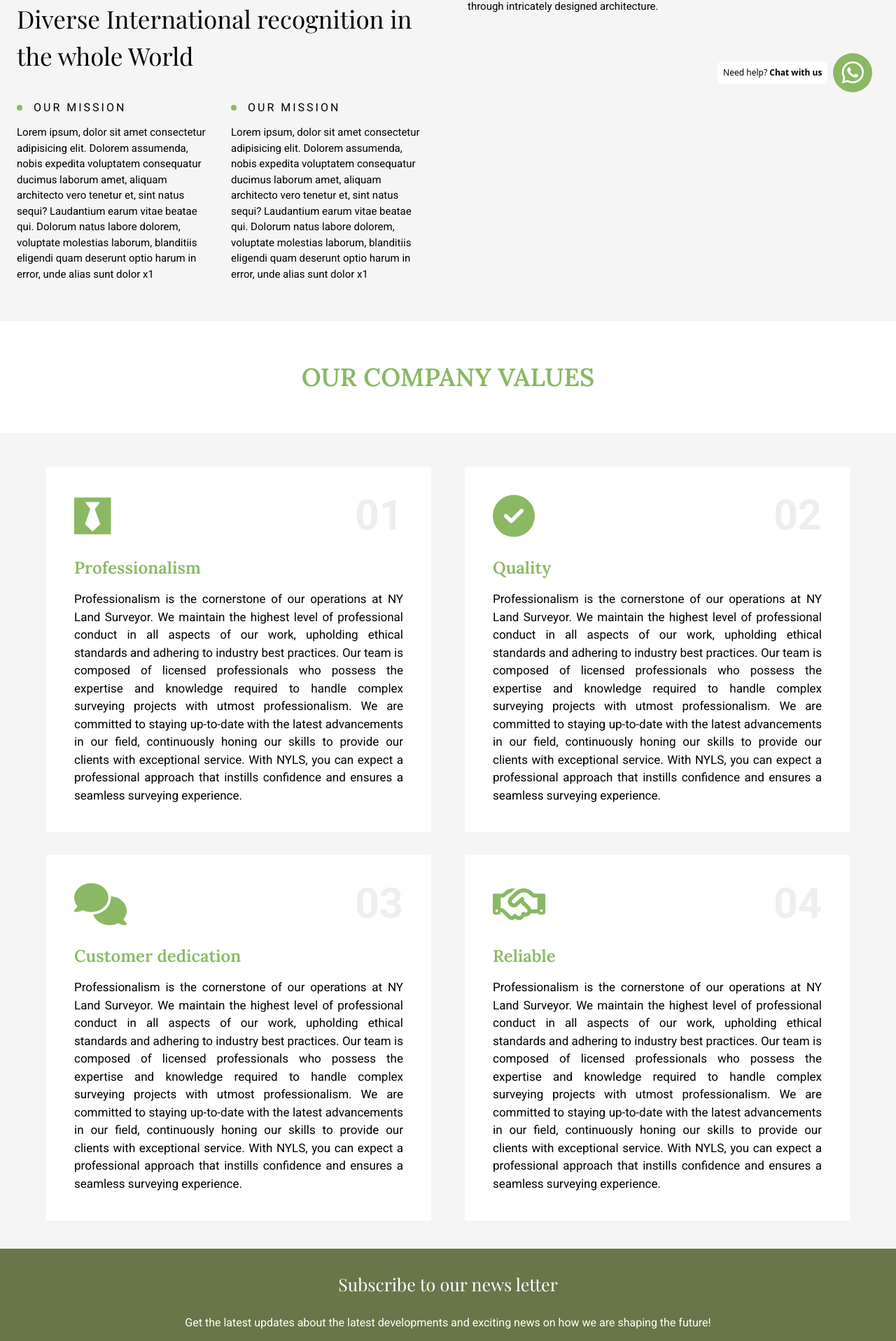
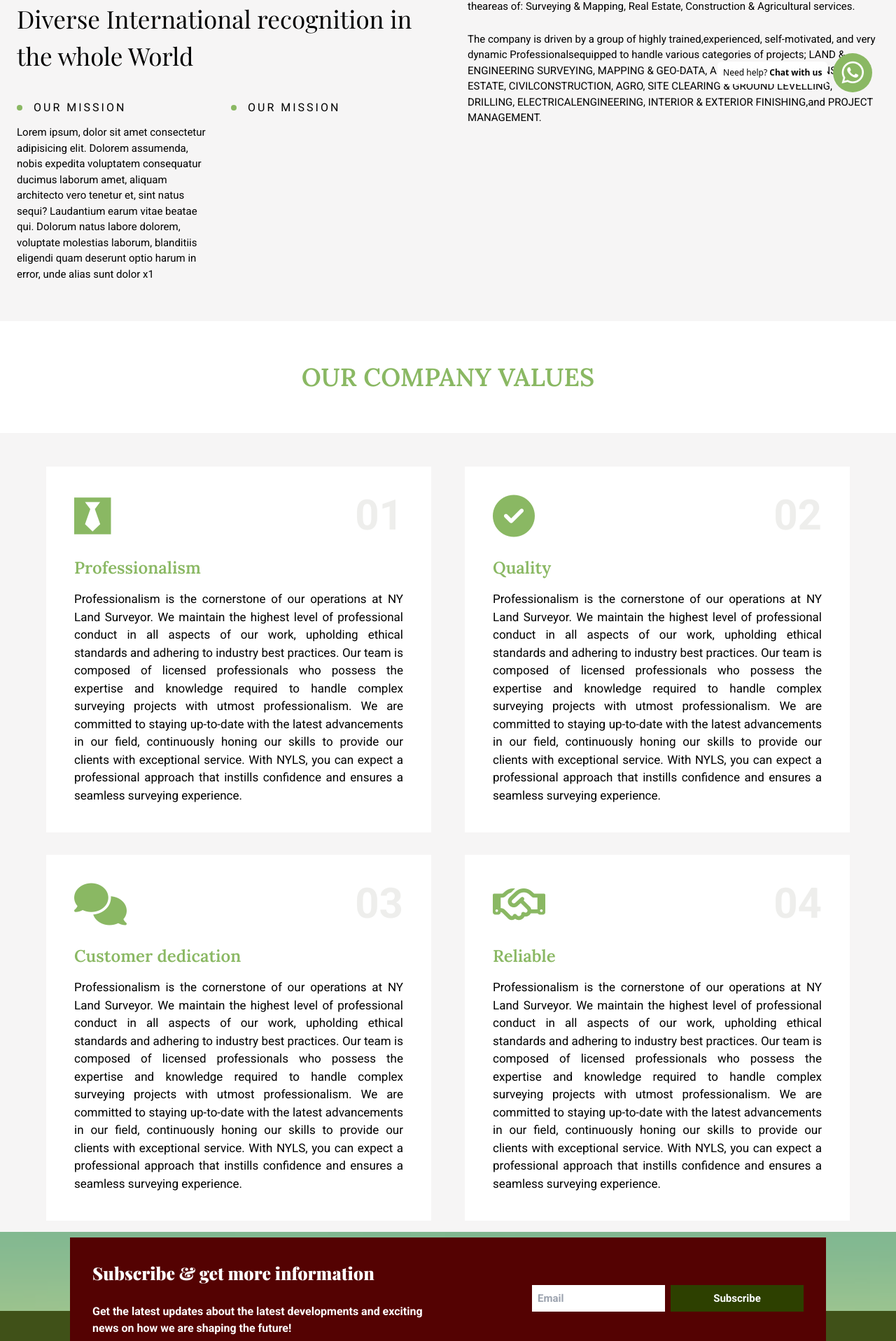
Before and after one commit to Peteru2/AfricanGroup, a React (Vite) app: page /About in a window 1280 px wide. Shown: the part 652-2569 px from the top of the page at 70% size. Built offline with nearby package versions, Linux system fonts and the light colour scheme; a web font is replaced by a local one.

Commit message:
Newsletter modified

```diff
--- a/src/Views/About.jsx
+++ b/src/Views/About.jsx
@@ -7,6 +7,7 @@ import NewsLetter from "../component/NewsLetter";
 import CompanyValues from "../component/AboutComp/CompanyValues";
 import BackgroundImgWord from "../component/AboutComp/BackgroundImgAndWord";
 import Mission from "../component/AboutComp/Mission";
+import Team from "../component/AboutComp/Team";
 const About = () => {
     return (
         <>
@@ -15,11 +16,13 @@ const About = () => {
             <BackgroundImgWord />
             <Mission />
             <CompanyValues />
+            <Team />
 
         </section>
+        {/* <NewsLetter /> */}
+            <Footer />
         <Chat />
-        <NewsLetter />
-            <Footer />
+
         </>
      );
 }
--- a/src/Views/Landing.jsx
+++ b/src/Views/Landing.jsx
@@ -33,7 +33,7 @@ const Landing = () => {
                 <Values />
             </section>
             <Chat />
-            <NewsLetter />
+            {/* <NewsLetter /> */}
 
             <Footer />
             </>
--- a/src/component/AboutComp/Mission.jsx
+++ b/src/component/AboutComp/Mission.jsx
@@ -21,14 +21,20 @@ const Mission = () => {
                                         <h2 className="h-2 w-2 rounded-full bg-private mr-4"></h2>
                                         <h2 className="my-3 tracking-[3px]">OUR MISSION</h2>
                                     </div>
-                                    <h4 className="text-[15px]">Lorem ipsum, dolor sit amet consectetur adipisicing elit. Dolorem assumenda, nobis expedita voluptatem consequatur ducimus laborum amet, aliquam architecto vero tenetur et, sint natus sequi? Laudantium earum vitae beatae qui. Dolorum natus labore dolorem, voluptate molestias laborum, blanditiis eligendi quam deserunt optio harum in error, unde alias sunt dolor x1</h4>
+                                    <h4 className="text-[15px] mb-6">
+
+                         </h4>
+
                                 </div>
                             </div>
 
 
                         </div>
                         <div className="text-[15px]">
-                            <h4>Sujimoto is Nigeria’s foremost luxury real estate and construction company that is dedicated to redefining the luxury real estate industry with transformative experiences through intricately designed architecture.</h4>
+                            <h4>AFRICAN GROUP Nigeria, is a sole Nigerian Group ofCompanies existing over eight years, which was incorporatedin 2020; for the purpose of providing first class services in theareas of: Surveying & Mapping, Real Estate, Construction & Agricultural services.</h4>
+                            <h4 className="text-[15px] my-6">
+                        The company is driven by a group of highly trained,experienced, self-motivated, and very dynamic Professionalsequipped to handle various categories of projects; LAND & ENGINEERING SURVEYING, MAPPING & GEO-DATA, ARCHITECTURAL DESIGNS, REAL ESTATE, CIVILCONSTRUCTION, AGRO, SITE CLEARING & GROUND LEVELLING, DRILLING, ELECTRICALENGINEERING, INTERIOR & EXTERIOR FINISHING,and PROJECT MANAGEMENT.
+                        </h4>
                         </div>
                         <div>
 
--- a/src/component/AboutComp/Team.jsx
+++ b/src/component/AboutComp/Team.jsx
@@ -1,6 +1,15 @@
 const Team = () => {
     return (
-        <></>
+        <>
+        <div className="about">
+            <section className="bg-private bg-opacity-70 font-roboto py-6">
+                <div className="text-center">
+                    <h4 className="text-[16px] mb-2 text-public">MEET OUR TEAM</h4>
+                    <h2 className="text-white text-[22px] font-playfair font-bold   ">Meet The Founders, Visionares, Enablers</h2>
+                </div>
+            </section>
+            </div>
+        </>
      );
 }
 
--- a/src/component/Footer.jsx
+++ b/src/component/Footer.jsx
@@ -1,10 +1,12 @@
 import { Link } from "react-router-dom";
 import Logo from "../assets/images/AFLOG.jpg"
+import NewsLetter from "./NewsLetter";
 const Footer = () => {
     return (
         <>
-            <section className="  bg-public bg-opacity-90 px-6 md:py-9   pb-12 mt-0 w-full font-roboto text-white text-[15px] font-bold">
-                <div className="grid md:grid-cols-9 md:py-10 py-8 pb-10 grid-cols-1 gap-4 border-b-[1px] border-white ">
+            <section className="footer  bg-public bg-opacity-90 px-6 md:py-9  pb-12 mt-0 w-full font-roboto text-white text-[15px] font-bold">
+                <NewsLetter />
+                <div className="grid md:grid-cols-9  md:pt-[140px] pt-[240px] pb-10 grid-cols-1 gap-4 border-b-[1px] border-white ">
                     <div className="col-span-2 w-full border-b-[1px]  md:py-0 py-4 pb-6 border-white md:border-0">
 
                         <img src={Logo} alt="logo"  className="mb-4 rounded-[10px]"/>
--- a/src/component/LandingPageComp/FirstSection.jsx
+++ b/src/component/LandingPageComp/FirstSection.jsx
@@ -171,8 +171,10 @@ const FirstSection = () => {
                     transition={{ delay: 0.5,
                     staggerChildren: 2}}
                     className="">
-                        <h4 className="font-lora">
-                        Lorem ipsum dolor sit amet consectetur adipisicing elit. Eligendi odio amet, culpa in ab consectetur itaque sed, perspiciatis inventore id expedita distinctio et aperiam. Ea, expedita asperiores iure, velit blanditiis pariatur facilis quisquam iste repellendus dolorem id! Voluptatum ab consequatur velit, asperiores molestiae laudantium perferendis ratione? Nemo, numquam quis non odit accusantium eligendi et excepturi explicabo reprehenderit officia obcaecati fuga delectus molestias aliquid vel dolor iure neque quidem ex inventore impedit repudiandae similique, nostrum eveniet. Architecto cumque fugiat nisi voluptatum!
+                        <h4 className="font-lora text-[15px]">
+                        AFRICAN GROUP Nigeria, is a sole Nigerian Group ofCompanies existing over eight years, which was incorporatedin 2020; for the purpose of providing first class services in theareas of: Surveying & Mapping, Real Estate, Construction & Agricultural services.
+                        <br />
+                        The company is driven by a group of highly trained,experienced, self-motivated, and very dynamic Professionalsequipped to handle various categories of projects; LAND & ENGINEERING SURVEYING, MAPPING & GEO-DATA, ARCHITECTURAL DESIGNS, REAL ESTATE, CIVILCONSTRUCTION, AGRO, SITE CLEARING & GROUND LEVELLING, DRILLING, ELECTRICALENGINEERING, INTERIOR & EXTERIOR FINISHING,and PROJECT MANAGEMENT.
                         </h4>
                         <div className="mt-8">
                              <motion.button
--- a/src/component/NewsLetter.jsx
+++ b/src/component/NewsLetter.jsx
@@ -1,16 +1,21 @@
 const NewsLetter = () => {
     return (
         <>
-            <section className=" bg-public bg-opacity-70 py-8 w-full md:px-0 px-6 flex justify-center text-white">
+           <div className="flex justify-center items-center">
+            <section className="footer-child  grid md:grid-cols-2 gap-4 grid-cols-1 bg-vintage  py-8 px-8  md:mx-16 mx-6 flex  text-white ">
                 <div className="">
-                    <h2 className="text-[25px] font-playfair text-center mb-6">Subscribe to our news letter</h2>
-                    <h4 className="text-[16px] font-roboto text-center">Get the latest updates about the latest developments and exciting news on how we are shaping the future!</h4>
-                    <div className="flex justify-center mt-4">
-                    <button className="rounded-full font-roboto px-12 border-2 border-white flex py-2    hover:text-public hover:bg-white  transition ease-in-out  duration-300">Subscribe</button>
+                    <h2 className="text-[25px] font-playfair mb-6">Subscribe & get more information</h2>
+                    <h4 className="text-[16px] font-roboto break-words w-[500px]">Get the latest updates about the latest developments and exciting news on how we are shaping the future!</h4>
+                </div>
+                <div className="md:ml-auto  flex items-center">
+                <div className="md:ml-auto md:w-auto w-full grid md:grid-cols-2 grid-cols-1 gap-2 ">
+                    <input type="text" className="px-2" placeholder="Email"/>
+                    <button className=" font-roboto  bg-public border-white py-2  text-center  hover:text-public hover:bg-white  transition ease-in-out  duration-300">Subscribe</button>
                     </div>
                 </div>
 
             </section>
+            </div>
         </>
      );
 }
--- a/src/style.css
+++ b/src/style.css
@@ -26,6 +26,7 @@ a, LINK {
     position: fixed;
     bottom: 16px;
     right: 15px;
+    z-index: 9999;
 }
 button{
     -webkit-tap-highlight-color: transparent !important;
@@ -113,3 +114,14 @@ mark{
         visibility: visible; }
     to { width: 100%; }
   }
+  .footer{
+    position: relative
+  }
+  .footer-child{
+    position: absolute;
+    top: -125px;
+    /* left: 0px; */
+    margin:20px 0px
+
+
+}
```
